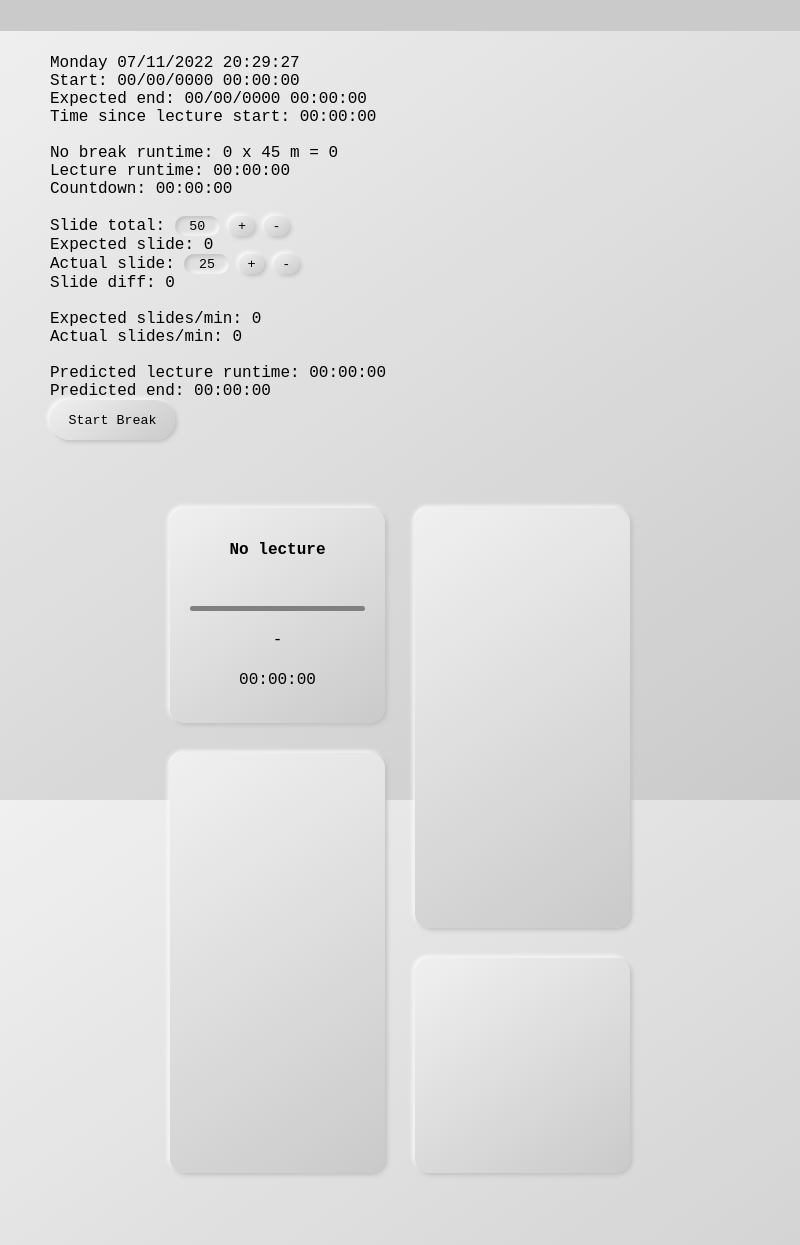
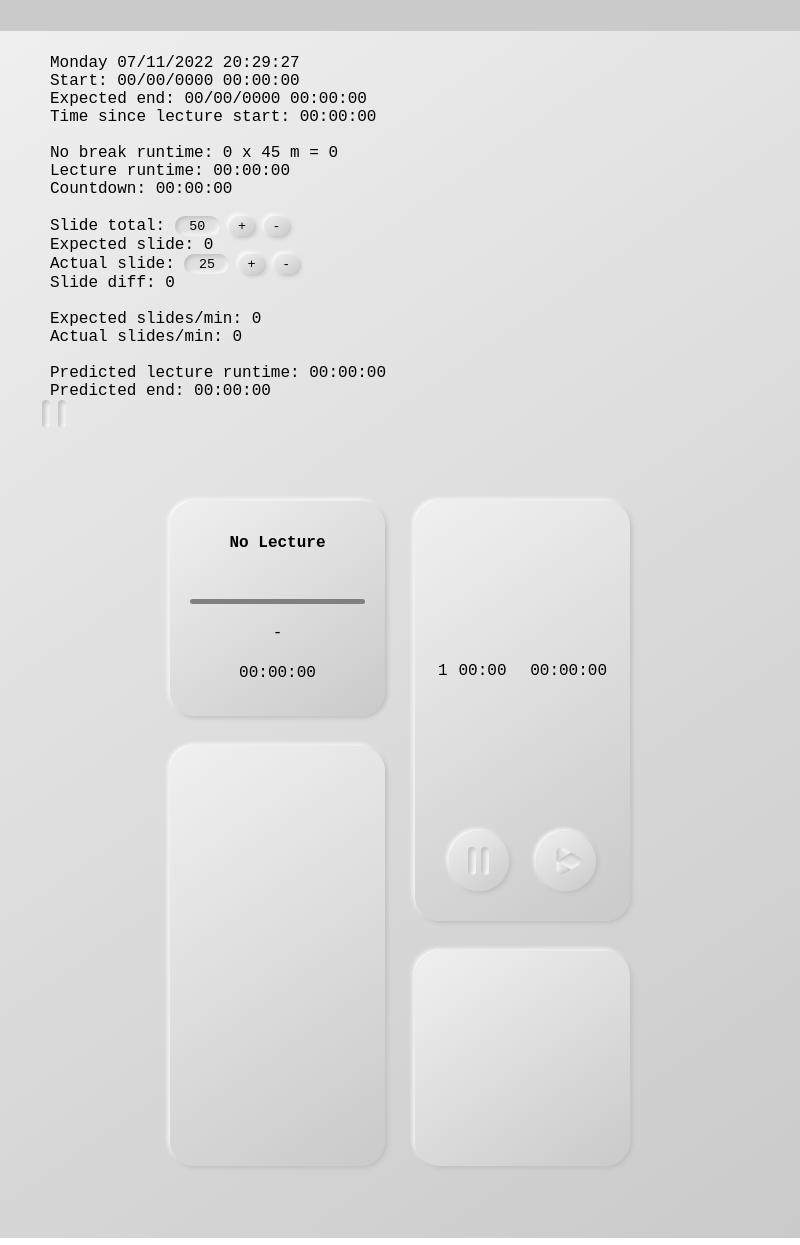
Before and after one commit to JnsJensen/lecture-timer, an Electron app: page index.html in a window 800 px wide. Drawn offline with Linux system fonts and the light colour scheme.

Commit message:
feat(style): neumorphic icons

```diff
--- a/index.html
+++ b/index.html
@@ -8,6 +8,28 @@
     <title>Lecture Timer</title>
   </head>
   <body>
+    <svg height="0" width="0" class="svg-clip" style="position:absolute">
+      <defs>
+           <clipPath id="clip" clipPathUnits="objectBoundingBox">
+             <!--<path d="M100.000,21.000 Q100,0 81.217,9.391L18.783,40.609 Q0,50 18.783,59.391L81.217,90.609 Q100,100 100.000,79.000Z" />-->
+             <!-- <path d="M1,.21 Q1,0 .81,.09L.187,.4 Q0,.5 .187,.59L.81,.90 Q1,1 1,.79Z" /> -->
+             <path d="M 90,50 10,90 10,10 z"/>
+          </clipPath>
+      </defs>
+    </svg>
+    <svg xmlns="http://www.w3.org/2000/svg" width="0" height="0" class="svg-clip" style="position:absolute">
+      <defs>
+        <clipPath id="clip2" clipPathUnits="objectBoundingBox">
+          <path d="M1,.21 Q1,0 .81,.09L.187,.4 Q0,.5 .187,.59L.81,.90 Q1,1 1,.79Z" />
+          <!-- <path d="M28.473720558371 9.1628314259158a11 11 0 0 1 19.052558883258 0l26.947441116742 46.674337148168a11 11 0 0 1 -9.5262794416288 16.5l-53.894882233485 0a11 11 0 0 1 -9.5262794416288 -16.5"></path> -->
+        </clipPath>
+      </defs>
+    </svg>
+    <!-- <filter id="round">
+      <feGaussianBlur in="SourceGraphic" stdDeviation="5" result="blur" />
+      <feColorMatrix in="blur" mode="matrix" values="1 0 0 0 0 0 1 0 0 0 0 0 1 0 0 0 0 0 19 -9" result="goo" />
+      <feComposite in="SourceGraphic" in2="goo" operator="atop"/>
+    </filter> -->
     <div id="titlebar"></div>
     <div id="content">
       <!-- <h1 id="lecture"></h1>
@@ -94,7 +116,7 @@
       </br> -->
 
       </br>
-      <button id="btn_break" class="light_neumorph_out">Start Break</button>
+      <i class="ic ic-pause"></i>
 
       <div id="grid-container">
         <div class="light_neumorph_out card s1x1">
@@ -111,7 +133,22 @@
 
         </div>
         <div class="light_neumorph_out card s1x2">
-
+          <table id="break_list">
+            <tr>
+              <td class="break_idx">1</td>
+              <td class="break_start">00:00</td>
+              <td class="break_duration">00:00:00</td>
+            </tr>
+          </table>
+          <div id="btn_row">
+            <button id="btn_break" class="light_neumorph_out round">
+              <i class="ic ic-pause"></i>
+            </button>
+            <button id="btn_break" class="light_neumorph_out round">
+              <i class="ic ic-play"></i>
+              <i class="triangle"></i>
+            </button>
+          </div>
         </div>
         <div class="light_neumorph_out card s1x1">
 
--- a/renderer.js
+++ b/renderer.js
@@ -76,7 +76,7 @@ let break_counter = 0
 // ]
 const schedule = [
     new Day("Sunday", [new Lecture("Advanced Signal Processing", 1, 3, 4), new Lecture("Wireless Sensor Networks", 14, 3, 4)]),
-    new Day("Monday", [new Lecture("Advanced Signal Processing", 10, 2, 4)]),
+    new Day("Monday", [new Lecture("Advanced Signal Processing", 16, 2, 4)]),
     new Day("Tuesday", [new Lecture("Advanced Signal Processing", 8, 3, 4), new Lecture("Wireless Sensor Networks", 12, 3, 4)]),
     new Day("Wednesday", [new Lecture("Requirements and Specification for Software Systems", 8, 2, 4)]),
     new Day("Thursday", [new Lecture("Advanced Signal Processing", 8, 13, 4)]),
@@ -142,11 +142,16 @@ const Status = {
     live: 0,
     break: 1,
     overtime: 2,
-    none: 3
+    none: 3,
+    unknown: 4
 }
+
+var current_status = Status.unknown
 
 // set status function
 const set_status = (status) => {
+    if (status === current_status) return
+    current_status = status
     switch (status) {
         case Status.live:
             replace_text_animated('lecture_status', 'In Progress', animation_delay)
@@ -161,7 +166,8 @@ const set_status = (status) => {
             set_background_color('status_icon', 'red')
             break
         case Status.none:
-            replace_text_animated('lecture_status', 'No Lecture', animation_delay)
+            replace_text_animated('lecture', 'No Lecture', animation_delay)
+            replace_text_animated('lecture_status', '-', animation_delay)
             set_background_color('status_icon', 'grey')
             break
     }
@@ -314,29 +320,25 @@ const update = () => {
         }
         replace_text('predicted_countdown', countdown_.toLocaleTimeString(date_locale))
     } else {
-        replace_text('lecture', 'No lecture')
-        replace_text('timer', '00:00:00')
+        set_status(Status.none)
     }
 
     // console.log("on_break = " + on_break)
 }
 
-window.addEventListener('DOMContentLoaded', () => {
-    // set text in the DOM id 'day' to the current day
-    replace_text('day', schedule[day].name)
-
-    // add callback to break button 'btn_break' to start break
-    add_event_listener('btn_break', 'click', () => {
-        on_break = !on_break
-        if (on_break) {
-            replace_text_animated('btn_break', 'End Break', animation_delay)
-            replace_text_animated('lecture_status', 'On Break', animation_delay)
-            set_background_color('status_icon', 'crimson')
+const start_break = () => {
+    // replace_text_animated('btn_break', 'End Break', animation_delay)
+    if (current_status == Status.none) return
+    set_status(Status.break)
 
     start_of_break_date = new Date()
     break_counter++
-        } else {
-            replace_text_animated('btn_break', 'Start Break', animation_delay)
+    on_break = true
+}
+
+const end_break = () => {
+    // replace_text_animated('btn_break', 'Start Break', animation_delay)
+    if (current_status == Status.none) return
     set_status(Status.live)
 
     // if current lecture is not null, add a break instance to the current lecture's break array
@@ -348,6 +350,19 @@ window.addEventListener('DOMContentLoaded', () => {
             end_time: new Date()
         })
     }
+    on_break = false
+}
+
+window.addEventListener('DOMContentLoaded', () => {
+    // set text in the DOM id 'day' to the current day
+    replace_text('day', schedule[day].name)
+
+    // add callback to break button 'btn_break' to start break
+    add_event_listener('btn_break', 'click', () => {
+        if (on_break) {
+            end_break()
+        } else {
+            start_break()
         }
     })
 
--- a/styles.css
+++ b/styles.css
@@ -31,8 +31,8 @@ body {
     margin: 0;
     padding: 0;
     background: linear-gradient(145deg, var(--nm-light-default), var(--nm-light-shadow));
-    width: 100vw;
-    height: 100vh;
+    min-width: 100vw;
+    min-height: 100vh;
 }
 #titlebar {
     -webkit-app-region: drag;
@@ -77,10 +77,7 @@ button {
     border-radius: 9999px;
     /* transition: 500ms; */
 }
-#btn_break {
-    min-width: 125px;
-    min-height: 40px;
-}
+
 button.btn_small {
     padding: 2.5px;
     width: 25px;
@@ -104,7 +101,7 @@ button.btn_small {
     width: var(--card-dim);
 }
 .card {
-    border-radius: 15px;
+    border-radius: 25px;
     margin: var(--card-margin);
     padding: 20px;
     display: flex;
@@ -128,28 +125,24 @@ button.btn_small {
     /* background: linear-gradient(145deg, var(--nm-light-shadow), var(--nm-light-default)); */
     background: linear-gradient(145deg, var(--nm-light-default), var(--nm-light-shadow));
     box-shadow:  2px 2px 4px #bebebe,
-                -2px -2px 4px #ffffff;
+    -2px -2px 4px #ffffff;
     transition: --nm-light-default 500ms, --nm-light-shadow 500ms, 300ms;
 }
 button.light_neumorph_out:hover {
     box-shadow:  3px 3px 6px #bebebe,
-                -3px -3px 6px #ffffff;
+    -3px -3px 6px #ffffff;
 }
 button.light_neumorph_out:active {
     box-shadow:  1px 1px 2px #bebebe,
-                -1px -1px 2px #ffffff;
+    -1px -1px 2px #ffffff;
     /* background: linear-gradient(145deg, var(--nm-light-shadow), var(--nm-light-default)); */
     --nm-light-default: #cacaca;
     --nm-light-shadow: #f0f0f0;
-    /* --nm-light-default: var(--nm-light-shadow);
-    --nm-light-shadow: var(--nm-light-default); */
-    /* box-shadow: inset 2px 2px 4px #bebebe,
-                inset -2px -2px 4px #ffffff; */
 }
 .dark_neumorph_out {
     background: linear-gradient(145deg, #282828, #3a3a3a);
     box-shadow:  2px 2px 4px #bebebe,
-                -2px -2px 4px #ffffff;
+    -2px -2px 4px #ffffff;
 }
 
 input {
@@ -166,3 +159,118 @@ input::-webkit-inner-spin-button {
     -webkit-appearance: none;
     margin: 0;
 }
+
+.round {
+    padding: 0;
+    aspect-ratio: 1/1;
+    border-radius: 50%;
+}
+#break_list {
+    width: 100%;
+    height: 80%;
+}
+.break_idx {
+    text-align: left;
+}
+.break_start {
+    text-align: center;
+}
+.break_duration {
+    text-align: right;
+}
+
+#btn_row {
+    width: 100%;
+    display: flex;
+    flex-direction: row;
+    justify-content: space-around;
+}
+
+#btn_break {
+    width: 60px;
+    /* text-align: center; */
+    display: flex;
+    justify-content: center;
+    align-items: center;
+}
+
+/* i {
+    display: block;
+} */
+.ic {
+    position: relative;
+    display: inline-block;
+}
+
+/* pause icon */
+.ic.ic-pause {
+    width: 8px;
+    height: 28px;
+    /* background-color: #282828; */
+}
+.ic.ic-pause::before, .ic.ic-pause::after {
+    content: "";
+    position: absolute;
+    width: 8px;
+    height: 28px;
+    border-radius: 9999px;
+    /* background-color: #282828; */
+    background: #e0e0e0;
+    box-shadow: inset 2px 2px 4px #bebebe,
+                inset -2px -2px 4px #ffffff;
+}
+.ic.ic-pause::before {
+    right: .5em;
+}
+.ic.ic-pause::after {
+    left: .5em;
+}
+
+.ic.ic-play {
+	position: relative;
+	/* background-color: #282828; */
+    background: #e0e0e0;
+    box-shadow: inset 2px 2px 4px #bebebe,
+                inset -2px -2px 4px #ffffff;
+	text-align: left;
+    transform-origin: 30% 45%;
+}
+.ic.ic-play:before,
+.ic.ic-play:after {
+	content: "";
+	position: absolute;
+	background: inherit;
+    box-shadow: inherit;
+}
+.ic.ic-play,
+.ic.ic-play:before,
+.ic.ic-play:after {
+    width:  17px;
+	height: 17px;
+	border-top-right-radius: 50%;
+}
+
+.ic.ic-play {
+	transform: rotate(-90deg) skewX(-30deg) scale(1,.866);
+}
+.ic.ic-play:before {
+	transform: rotate(-135deg) skewX(-45deg) scale(1.414,.707) translate(0,-50%);
+}
+.ic.ic-play:after {
+	transform: rotate(135deg) skewY(-45deg) scale(.707,1.414) translate(50%);
+}
+.ic.ic-play:hover { background: rgba(0,0,255,.5) }
+.ic.ic-play:hover::before { background: rgba(255,0,0,.5) }
+.ic.ic-play:hover::after { background: rgba(255,255,0,.5) }
+
+#triangle {
+	background-color: #003BDE;
+	/* clip-path: polygon(0 0, 0 100%, 85% 50%); */
+    clip-path: url(#clip2);
+    width:  40px;
+	height: 40px;
+    background: #e0e0e0;
+    box-shadow: inset 2px 2px 4px #bebebe,
+                inset -2px -2px 4px #ffffff;
+    /* filter: url(#round); */
+}
```
Lines whose indentation alone changed are shown as unchanged.
